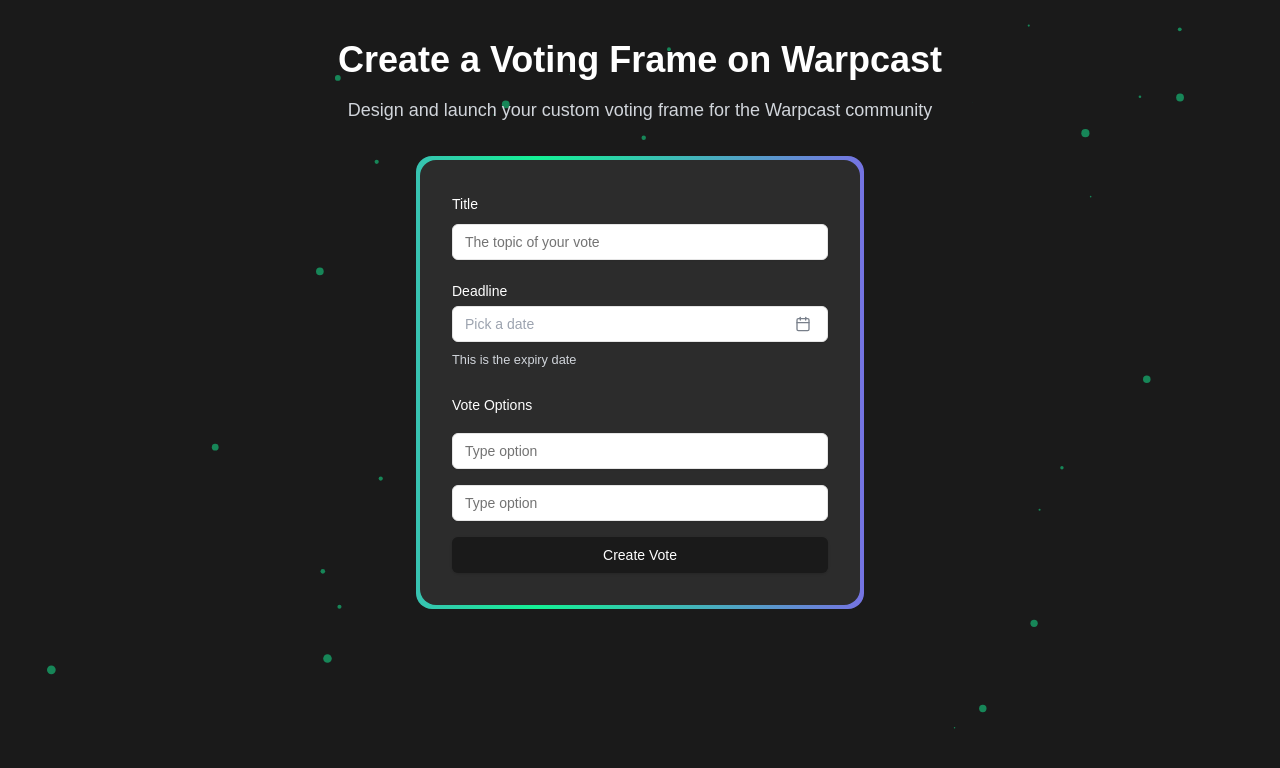
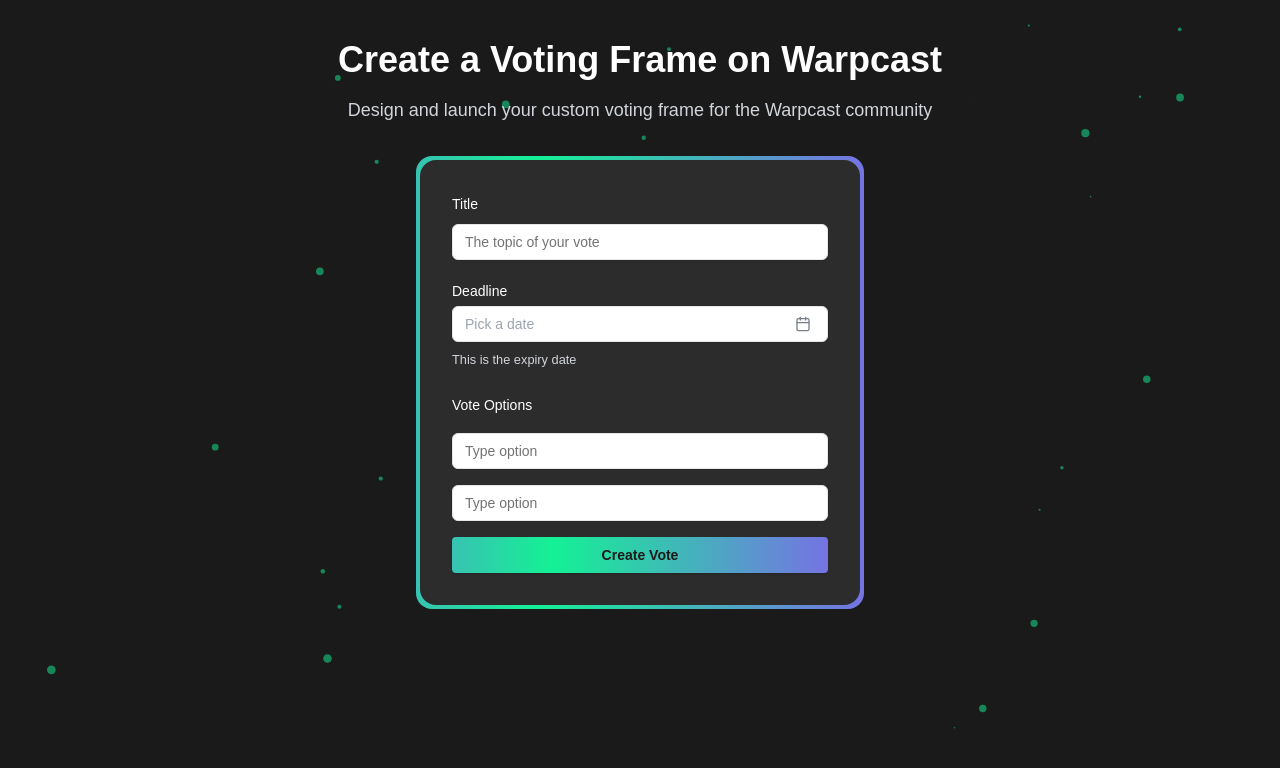
Before and after one commit to ryanschwarting/voting-frame, a Next.js app: page / in a window 1280 px wide. Shown: the top 768 px of the page. Built offline with nearby package versions, Linux system fonts and the light colour scheme.

Commit message:
chamged button color

```diff
--- a/app/components/create-contest-form.tsx
+++ b/app/components/create-contest-form.tsx
@@ -226,7 +226,13 @@
                 >
                   <Button
                     type="submit"
-                    className="w-full bg-[#1A1A1A] hover:bg-white text-white hover:text-[#1A1A1A] transition-colors duration-200"
+                    className={`
+                      w-full text-[#1A1A1A] font-bold py-2 px-4 rounded
+                      bg-gradient-to-r from-[#9945FF] via-[#14F195] to-[#9945FF]
+                      bg-[length:200%_100%] hover:bg-[length:100%_100%]
+                      transition-all duration-300 ease-in-out
+                      ${isAnimating ? "animate-gradient-x" : ""}
+                    `}
                   >
                     Create Vote
                   </Button>
```
